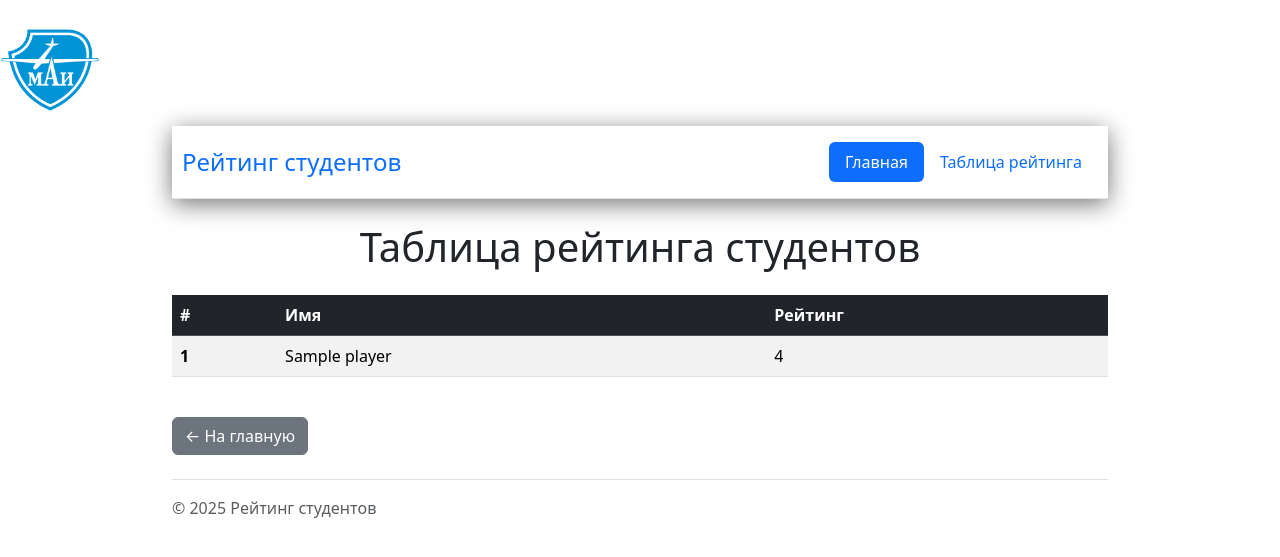
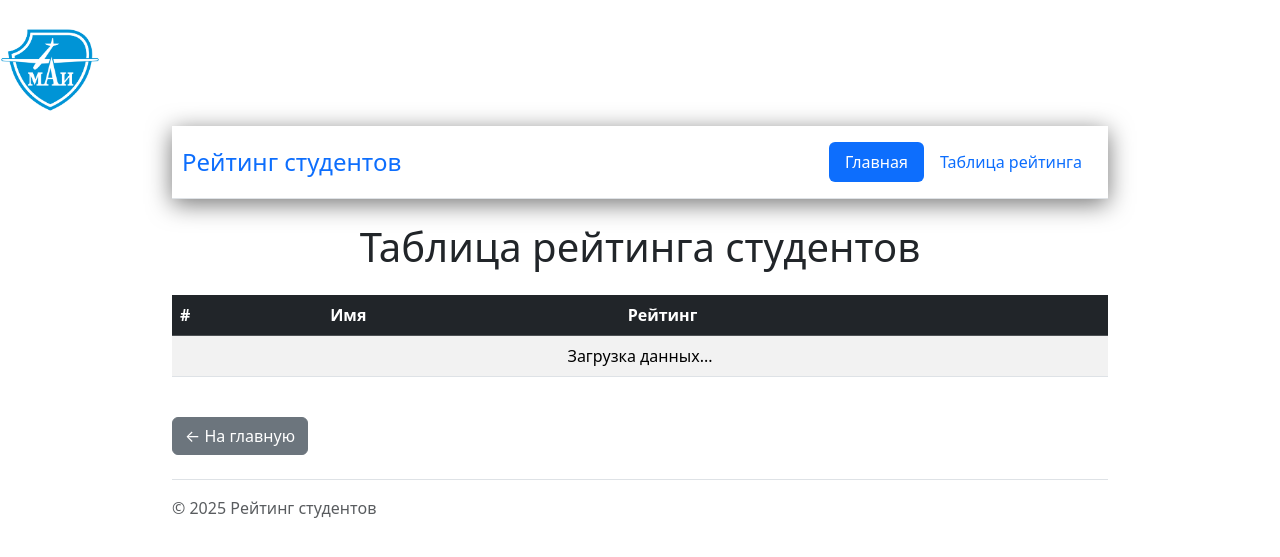
Before and after one commit to Tagir21/Web_Rating, a Django app: page /rating/ in a window 1280 px wide. Shown: the top 557 px of the page. Run offline with Django 5.2, Linux system fonts and the light colour scheme; tables that the repository leaves empty hold one stand-in row (values such as "Sample post").

Commit message:
JS script для прокидывания данных

```diff
--- a/rating_site/rating/templates/rating/rating_table.html
+++ b/rating_site/rating/templates/rating/rating_table.html
@@ -1,10 +1,11 @@
 {% extends 'rating/base.html' %}
+{% load static %}
 
 {% block content %}
 <div class="rating-container">
     <h1 class="text-center mb-4">Таблица рейтинга студентов</h1>
 
-    <div class="table-responsive">
+    <div class="table-responsive" id="grade_container">
         <table class="table table-striped table-hover">
             <thead class="table-dark">
                 <tr>
@@ -13,21 +14,16 @@
                     <th scope="col">Рейтинг</th>
                 </tr>
             </thead>
-            <tbody>
-                {% for player in players %}
+            <tbody id="grades_table_body">
+                {% comment %} Я убрал твой цикл чтобы оно отоброжалось через JS {% endcomment %}
                 <tr>
-                    <th scope="row">{{ forloop.counter }}</th>
-                    <td>{{ player.name }}</td>
-                    <td>{{ player.rating }}</td>
+                    <td colspan="3" class="text-center">Загрузка данных...</td>
                 </tr>
-                {% empty %}
-                <tr>
-                    <td colspan="3" class="text-center">Нет данных о студентах</td>
-                </tr>
-                {% endfor %}
             </tbody>
         </table>
     </div>
+
+    <script src="{% static 'js/get_all_grades.js' %}"></script>
 
     <div class="d-flex justify-content-between mt-4">
         <a href="{% url 'home' %}" class="btn btn-secondary">
--- /dev/null
+++ b/rating_site/static/js/get_all_grades.js
@@ -0,0 +1,35 @@
+document.addEventListener("DOMContentLoaded", async () => {
+    try {
+        const response = await fetch("localhost:8000/___");
+        const data = await response.json();
+
+        const table_body = document.getElementById('grades_table_body');
+
+        if (data.akademy_grades && data.akademy_grades.length > 0) { // Пока что только для академика
+            let html = '';
+            data.grades.forEach((akademy_grade, index) => {
+                html += '
+                    <tr>
+                        <th scope="row">${index + 1}></th>
+                        <td>{akademy_grade.user_id}</td>
+                        <td>{akademy_grade.grade}</td>
+                    </tr>
+                ';
+            });
+            table_body.innerHTML = html;
+        } else {
+            table_body.innerHTML = '
+                <tr>
+                    <td cosplan="3" class="text-center">Нет данных о студентах</td>
+                </tr>
+            ';
+        }
+    } catch (error) {
+        console.error("Ошибка загрузки:", error);
+        document.getElementById("grades_table_body").innerHTML = '
+            <tr>
+                <td cosplan="3" class="text-center">Ошибка загрузки данных</td>
+            </tr>
+        ';
+    }
+}
```
